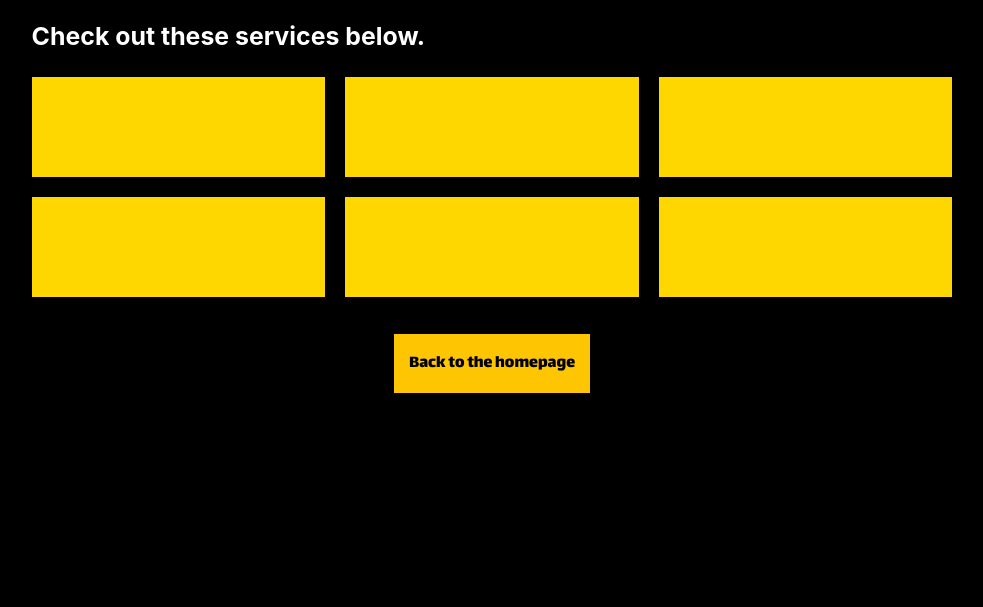
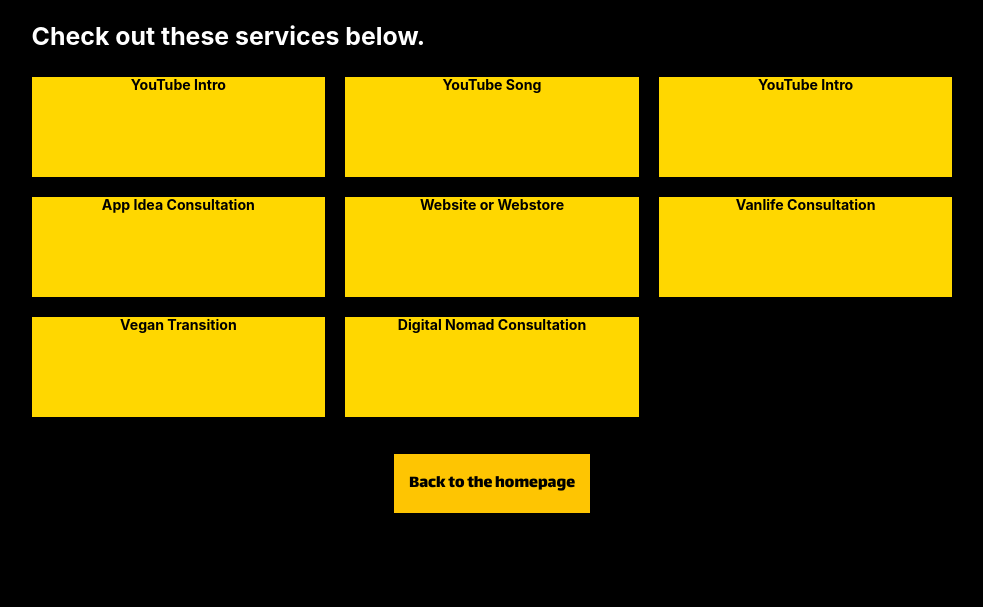
Before and after one commit to obiknows/oursoulagenda-old, a Gatsby site: page /services in a window 1280 px wide. Shown: the part 193-800 px from the top of the page, without its empty margins (148-1131 px from the left). Built offline with nearby package versions, Linux system fonts and the light colour scheme; Gatsby itself is replaced by a stand-in of ours.

Commit message:
beginning of the service page

```diff
--- a/src/pages/our-faves.js
+++ b/src/pages/our-faves.js
@@ -24,7 +24,7 @@ import AlmondOilPhoto from '../images/our-faves/almond-oil.jpg'
 import CashAppPhoto from '../images/our-faves/cash-app.png'
 import NikonCameraPhoto from '../images/our-faves/nikon-d3500.png'
 
-// Format the Data so the Videos are viewable
+// Data list for our favorite items
 var favItems = [
   // DJI OSMO Pocket
   {imgSrc: DJICameraPhoto, link:"https://amzn.to/36gMe29", title: 'DJI OSMO Pocket', subtitle: `Our main video camera. Shoots 4K. Doesn't face-track melanin as well as advertised`},
--- a/src/pages/services.js
+++ b/src/pages/services.js
@@ -1,14 +1,45 @@
 /* eslint-disable import/first */
 import React from "react"
 import styled from "styled-components"
-
 
 import BackHomeButton from "../components/backhomebutton"
 import Layout from "../components/layout"
 import SEO from "../components/seo"
 
 
-const Services = () => (
+// Data list for our services
+var ourServices = [
+  // YouTube Intro
+  { name:'YouTube Intro', img:'', desc:'', category:'Branding', },
+  // YouTube Song
+  { name:'YouTube Song', img:'', desc:'', category:'Branding', },
+  // YouTube Audit
+  { name:'YouTube Intro', img:'', desc:'', category:'Branding', },
+  // App Idea Consultation
+  { name:'App Idea Consultation', img:'', desc:'', category:'App & Website', },
+  // Website or Webstore
+  { name:'Website or Webstore', img:'', desc:'', category:'App & Website', },
+  // Website or Webstore
+  { name:'Vanlife Consultation', img:'', desc:'', category:'Lifestyle', },
+  // Vegan Transition
+  { name:'Vegan Transition', img:'', desc:'', category:'Lifestyle', },
+  // Digital Nomad Consult
+  { name:'Digital Nomad Consultation', img:'', desc:'', category:'Lifestyle', },
+];
+
+
+const Services = () => {
+
+  // Build the services List
+  var ourServicesList = ourServices.map(svc => {
+    return (
+      <ServiceListItem>
+        <h6 style={{color:'black'}}>{svc.name}</h6>
+      </ServiceListItem>
+    );
+  })
+
+  return (
     <Layout>
       <SEO title="Services" />
       <div style={{color:'white'}}>
@@ -18,12 +49,13 @@ const Services = () => (
         {/* SERVICE TAB LIST */}
         <>
           <ServiceListContainer>
+            {ourServicesList}
+            {/* <ServiceListItem></ServiceListItem>
             <ServiceListItem></ServiceListItem>
             <ServiceListItem></ServiceListItem>
             <ServiceListItem></ServiceListItem>
             <ServiceListItem></ServiceListItem>
-          <ServiceListItem></ServiceListItem>
-          <ServiceListItem></ServiceListItem>
+            <ServiceListItem></ServiceListItem> */}
           </ServiceListContainer>
         </>
         {/* SERVICE TAB LIST  -- END*/}
@@ -32,6 +64,7 @@ const Services = () => (
       <BackHomeButton/>
     </Layout>
   )
+}
 
 const ServiceListContainer = styled.div`
   display: grid;
@@ -51,6 +84,7 @@ const ServiceListContainer = styled.div`
 
 const ServiceListItem = styled.div`
   background-color: gold;
+  text-align: center;
   width: 100%;
   height: 100px;
 `
```
Lines whose indentation alone changed are shown as unchanged.
